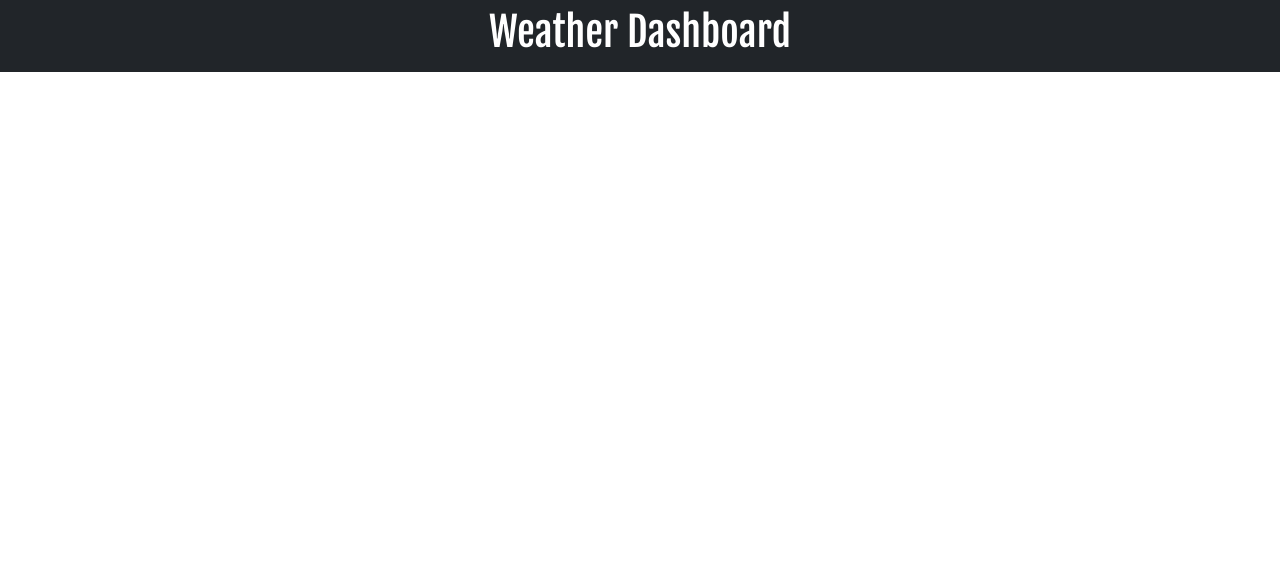
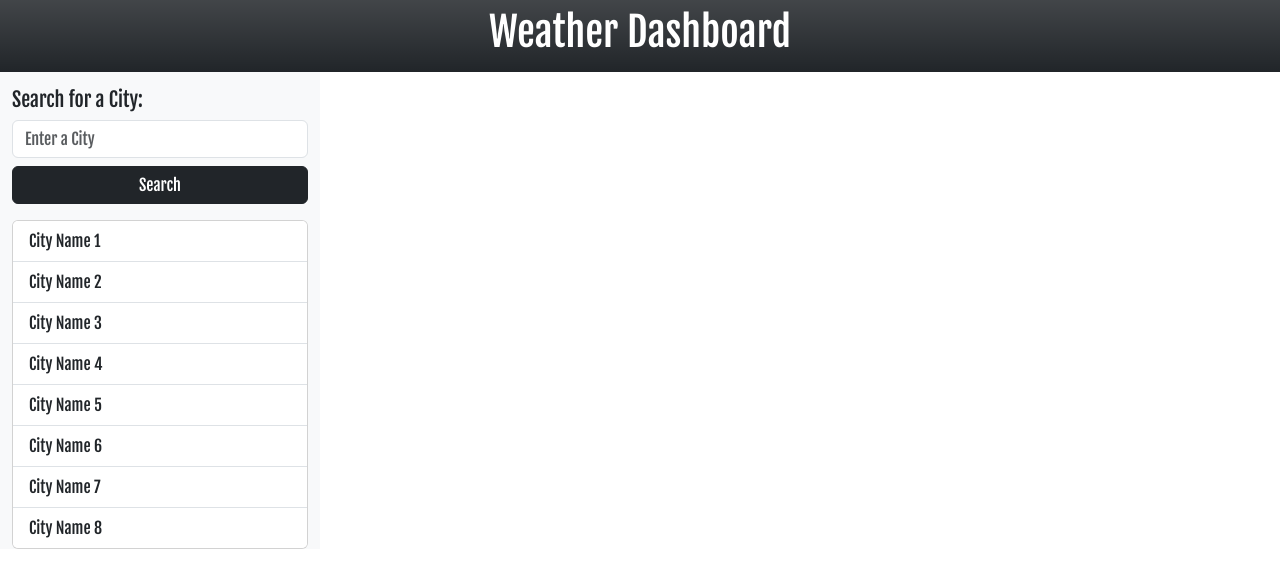
Before and after one commit to Jalzu1007/weather-dashboard, a plain HTML site: page index.html in a window 1280 px wide. Drawn offline with nearby package versions, Linux system fonts and the light colour scheme.

Commit message:
Added aside section for user input and history search

```diff
--- a/index.html
+++ b/index.html
@@ -11,13 +11,42 @@
     <link rel="preconnect" href="https://fonts.googleapis.com">
     <link rel="preconnect" href="https://fonts.gstatic.com" crossorigin>
     <link href="https://fonts.googleapis.com/css2?family=Fjalla+One&display=swap" rel="stylesheet">
+    <link rel="icon" type="image/png" href="./assets/images/cloudy-day.png">
     <title>Weather Dashboard</title>
 </head>
 
 <body>
-    <header class="container-fluid text-center text-white bg-dark p-2">
+    <header class="container-fluid text-center text-white bg-dark bg-gradient p-2">
         <h1>Weather Dashboard</h1>
     </header>
+
+    <div class="container-fluid">
+        <div class="row">
+<!--Adding search button and text input-->
+            <aside class="col-lg-3 bg-light">
+                <h5 class="mt-3">Search for a City:</h5>
+                <div class="form-inline form-group">
+                    <input type="text" class="form-control" id="search-value" placeholder="Enter a City">
+                    <button class="btn btn-dark mt-2 container-fluid" id="search-button">Search</button>
+                </div>
+<!--Search History-->
+                <div class="card search-card mt-3">
+                    <ul class="list-group list-group-flush">
+                        <li class="list-group-item history1">City Name 1</li>
+                        <li class="list-group-item">City Name 2</li>
+                        <li class="list-group-item">City Name 3</li>
+                        <li class="list-group-item">City Name 4</li>
+                        <li class="list-group-item">City Name 5</li>
+                        <li class="list-group-item">City Name 6</li>
+                        <li class="list-group-item">City Name 7</li>
+                        <li class="list-group-item">City Name 8</li>
+                      </ul>
+                </div>
+            </aside>
+
+        </div>
+
+    </div>
 
 <!--Bootstrap Script-->
     <script src="https://cdn.jsdelivr.net/npm/bootstrap@5.3.0-alpha3/dist/js/bootstrap.bundle.min.js" integrity="sha384-ENjdO4Dr2bkBIFxQpeoTz1HIcje39Wm4jDKdf19U8gI4ddQ3GYNS7NTKfAdVQSZe" crossorigin="anonymous"></script>
```
Also changed, not shown: assets/images/cloudy-day.png (added), 3 other files.
